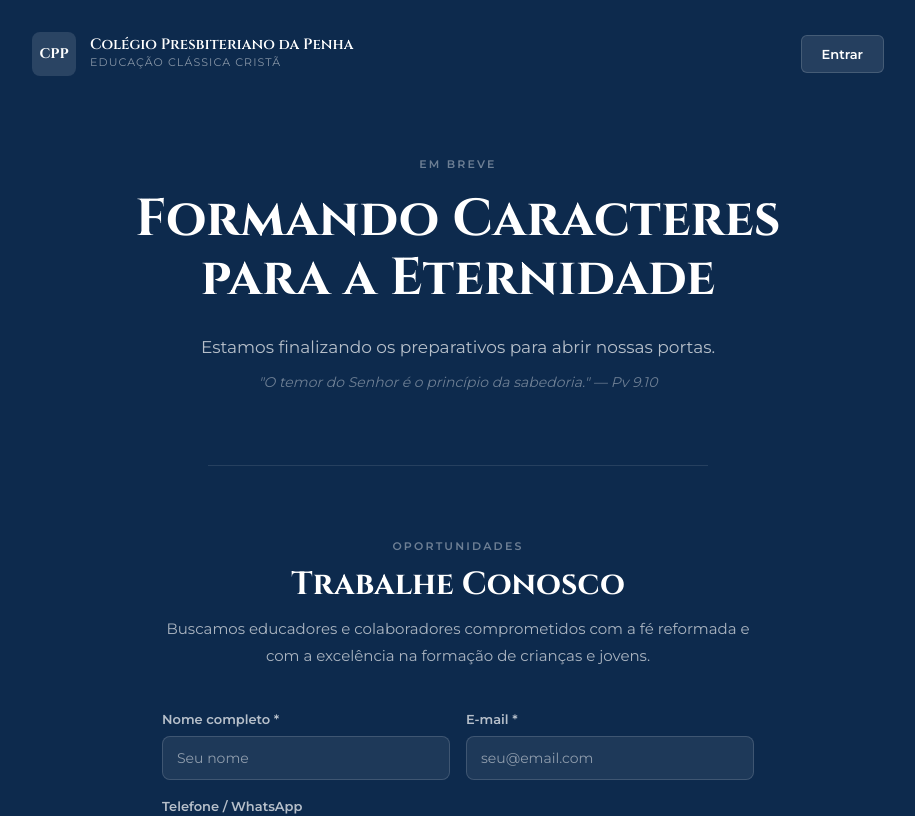
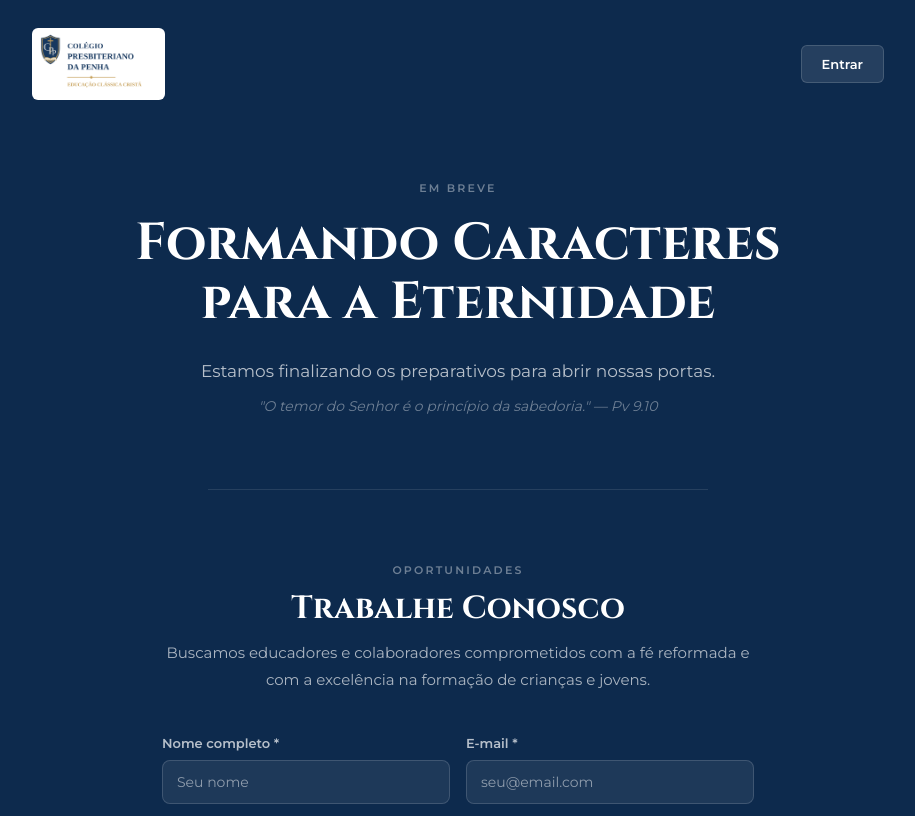
Before and after one commit to rogeriocchavesxp-ux/cppenha, a Next.js app: page / in a window 1280 px wide. Shown: the top 816 px of the page, without its empty margins (182-1097 px from the left). Built offline with nearby package versions, Linux system fonts and the light colour scheme.

Commit message:
feat: logo oficial CPP no header, navbar e footer

```diff
--- a/src/app/page.tsx
+++ b/src/app/page.tsx
@@ -56,16 +56,8 @@ export default async function HomePage({ searchParams }: PageProps) {
       <link href="https://fonts.googleapis.com/css2?family=Cinzel:wght@600;700&family=Montserrat:wght@400;500;600&display=swap" rel="stylesheet" />
 
       {/* Header */}
-      <header style={{ padding: '32px 24px 0', display: 'flex', alignItems: 'center', justifyContent: 'space-between', maxWidth: '900px', margin: '0 auto' }}>
-        <div style={{ display: 'inline-flex', alignItems: 'center', gap: '14px' }}>
-          <div style={{ width: '44px', height: '44px', borderRadius: '8px', background: 'rgba(255,255,255,0.12)', display: 'flex', alignItems: 'center', justifyContent: 'center', fontFamily: "'Cinzel',Georgia,serif", fontWeight: 700, fontSize: '14px' }}>
-            CPP
-          </div>
-          <div style={{ textAlign: 'left' }}>
-            <p style={{ margin: 0, fontFamily: "'Cinzel',Georgia,serif", fontSize: '15px', fontWeight: 600, lineHeight: 1.2 }}>Colégio Presbiteriano da Penha</p>
-            <p style={{ margin: 0, fontSize: '11px', color: 'rgba(255,255,255,0.5)', letterSpacing: '.1em', textTransform: 'uppercase' }}>Educação Clássica Cristã</p>
-          </div>
-        </div>
+      <header style={{ padding: '28px 24px 0', display: 'flex', alignItems: 'center', justifyContent: 'space-between', maxWidth: '900px', margin: '0 auto' }}>
+        <img src="/logo-cpp.png" alt="Colégio Presbiteriano da Penha" style={{ height: '72px', width: 'auto', borderRadius: '6px' }} />
         <Link href="/login" style={{ padding: '8px 20px', borderRadius: '6px', background: 'rgba(255,255,255,0.1)', color: '#fff', fontSize: '13px', fontWeight: 600, textDecoration: 'none', border: '1px solid rgba(255,255,255,0.15)' }}>
           Entrar
         </Link>
--- a/src/components/site/SiteFooter.tsx
+++ b/src/components/site/SiteFooter.tsx
@@ -6,10 +6,8 @@ export function SiteFooter() {
       <div style={{ maxWidth: '1200px', margin: '0 auto', padding: '48px 24px 32px' }}>
         <div style={{ display: 'grid', gridTemplateColumns: 'repeat(auto-fit,minmax(200px,1fr))', gap: '40px', marginBottom: '40px' }}>
           <div>
-            <p style={{ margin: '0 0 8px', fontFamily: "'Cinzel',Georgia,serif", fontSize: '15px', fontWeight: 700, color: '#fff' }}>
-              Colégio Presbiteriano da Penha
-            </p>
-            <p style={{ margin: '0 0 16px', fontSize: '13px', lineHeight: '1.7' }}>
+            <img src="/logo-cpp.png" alt="Colégio Presbiteriano da Penha" style={{ height: '64px', width: 'auto', borderRadius: '4px', marginBottom: '16px', display: 'block' }} />
+            <p style={{ margin: '0 0 8px', fontSize: '13px', lineHeight: '1.7' }}>
               Educação com excelência, fé e caráter.
             </p>
             <p style={{ margin: 0, fontSize: '12px', fontStyle: 'italic', color: 'rgba(255,255,255,0.35)' }}>
--- a/src/components/site/SiteNav.tsx
+++ b/src/components/site/SiteNav.tsx
@@ -10,14 +10,8 @@ export function SiteNav() {
   return (
     <header style={{ background: '#0D2A4D', borderBottom: '1px solid rgba(255,255,255,0.08)', position: 'sticky', top: 0, zIndex: 50 }}>
       <div style={{ maxWidth: '1200px', margin: '0 auto', padding: '0 24px', height: '68px', display: 'flex', alignItems: 'center', justifyContent: 'space-between' }}>
-        <Link href="/" style={{ textDecoration: 'none', display: 'flex', alignItems: 'center', gap: '12px' }}>
-          <div style={{ width: '36px', height: '36px', borderRadius: '6px', background: 'rgba(255,255,255,0.12)', display: 'flex', alignItems: 'center', justifyContent: 'center', fontFamily: "'Cinzel',Georgia,serif", fontWeight: 700, color: '#fff', fontSize: '13px' }}>
-            CPP
-          </div>
-          <div>
-            <p style={{ margin: 0, fontFamily: "'Cinzel',Georgia,serif", fontSize: '14px', fontWeight: 600, color: '#fff', lineHeight: 1.2 }}>Colégio Presbiteriano</p>
-            <p style={{ margin: 0, fontSize: '10px', color: 'rgba(255,255,255,0.55)', letterSpacing: '.1em', textTransform: 'uppercase' }}>da Penha</p>
-          </div>
+        <Link href="/" style={{ textDecoration: 'none', display: 'flex', alignItems: 'center' }}>
+          <img src="/logo-cpp.png" alt="Colégio Presbiteriano da Penha" style={{ height: '52px', width: 'auto', borderRadius: '4px' }} />
         </Link>
         <nav style={{ display: 'flex', alignItems: 'center', gap: '4px' }}>
           {NAV.map(item => (
```
Also changed, not shown: public/logo-cpp.png (added).
